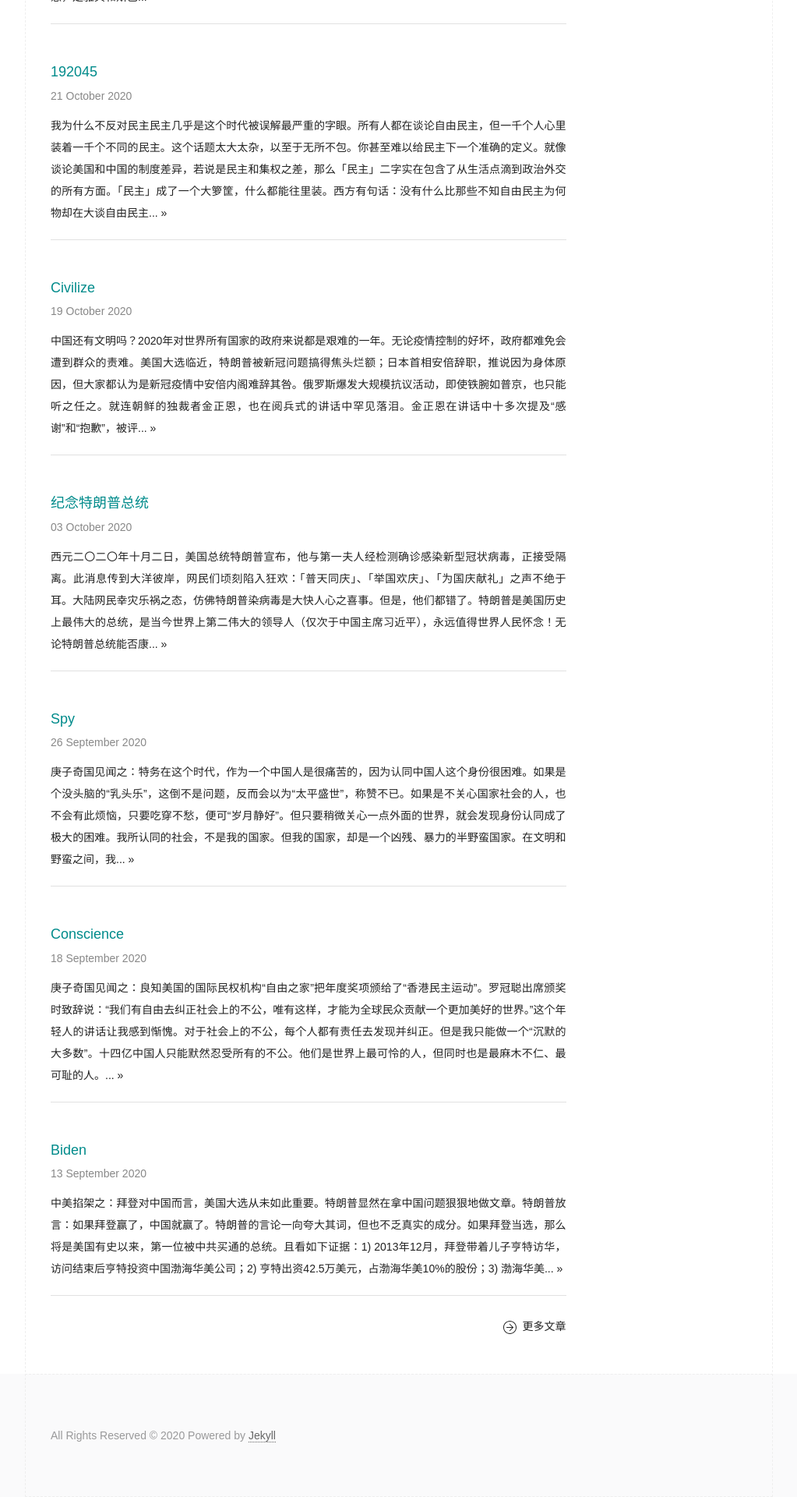
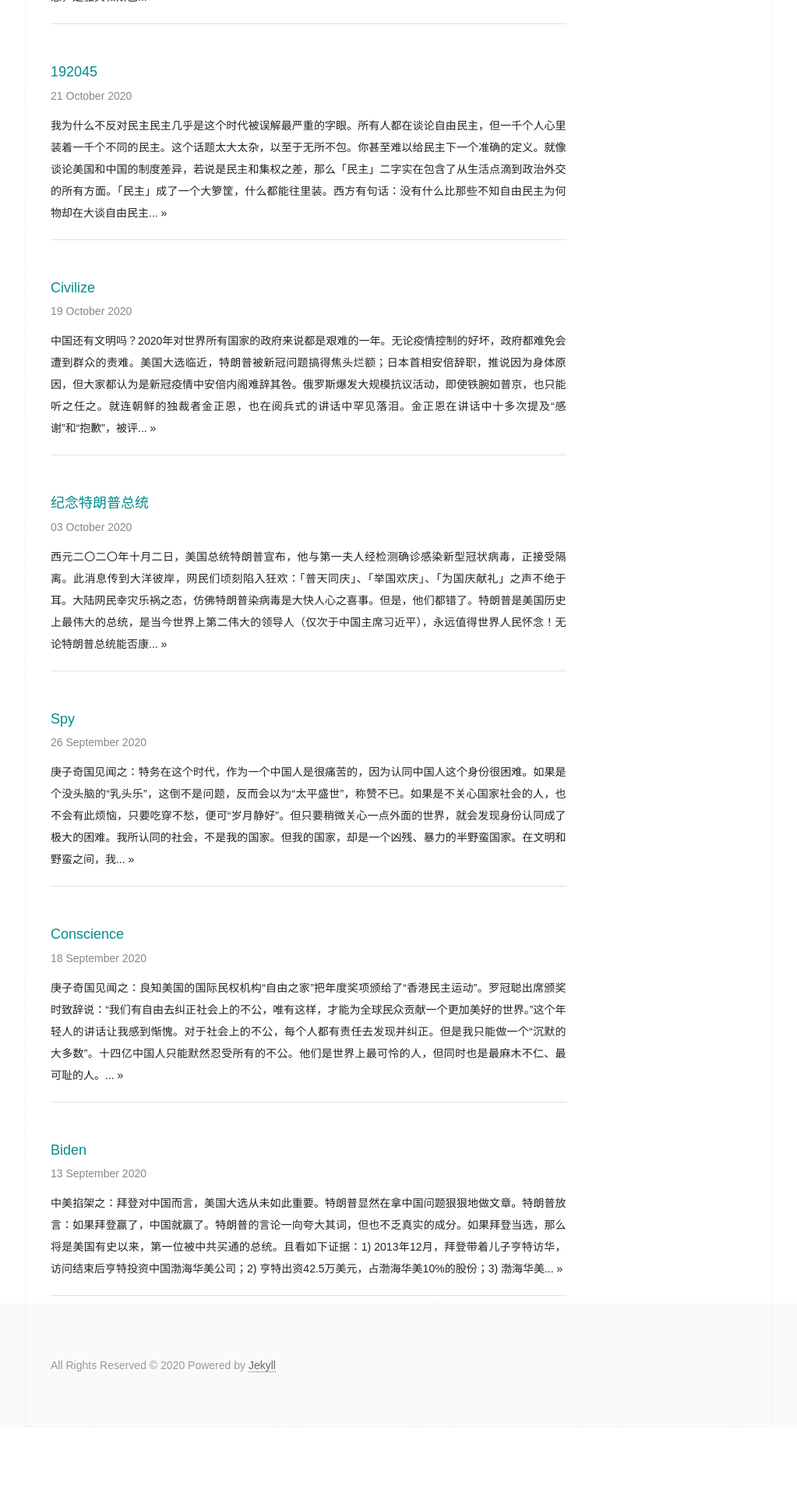
Before and after one commit to zyooung/blog, a Jekyll site: the page built from index.html, in a window 1280 px wide. Shown: the part 1140-3060 px from the top of the page at 78% size, without its empty margins (128-1151 px from the left). Built offline with Jekyll 4.4.1, drawn with Linux system fonts in a browser that asks for light colours; after the commit the page ends 2970 px from its top, so only the background shows below that.

Commit message:
Fix bottom padding

```diff
--- a/_sass/_layout.scss
+++ b/_sass/_layout.scss
@@ -14,7 +14,7 @@ body {
     min-height:100%;
     box-sizing: border-box;
     height:auto;
-    padding-bottom: 140px;/*等于或略大于footer的高度*/
+    padding-bottom: 50px; /* >= height of footer e.g. 140px */
     text-align: justify;
     line-height: 2em;
 }
```
